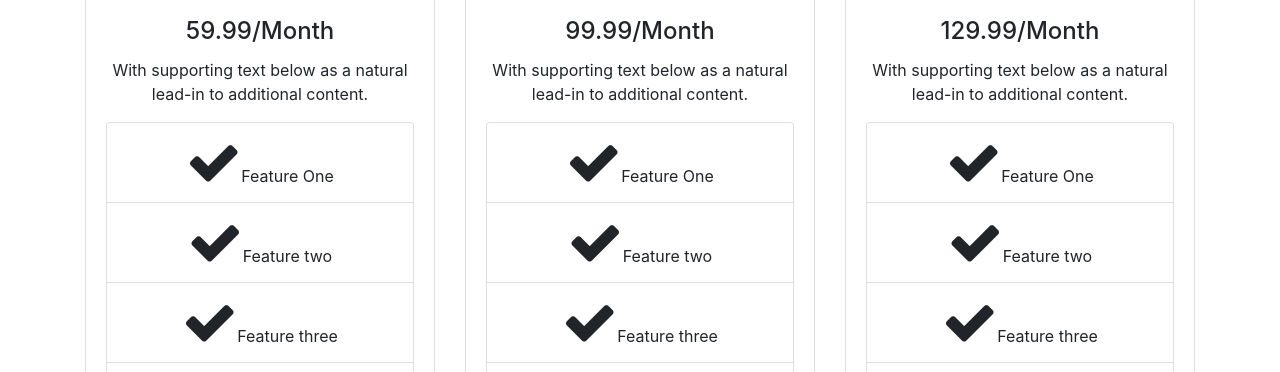
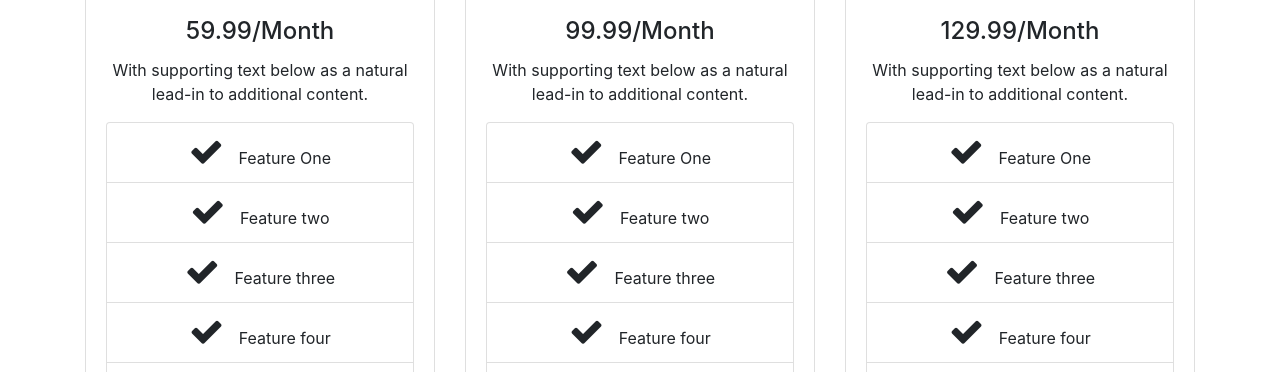
Before and after one commit to mmianchi/Template-for-agency-website, a website: page src/services.html in a window 1280 px wide. Shown: the part 395-767 px from the top of the page. Drawn offline with Linux system fonts and the light colour scheme.

Commit message:
services p, plans

```diff
--- a/src/scss/style.scss
+++ b/src/scss/style.scss
@@ -98,3 +98,9 @@
     margin-top: -90px;
   }
 }
+#icon-boxes {
+  .fa-check {
+    font-size: 2.16rem;
+    padding-right: 15px;
+  }
+}
```
Also changed, not shown: src/css/style.css.
